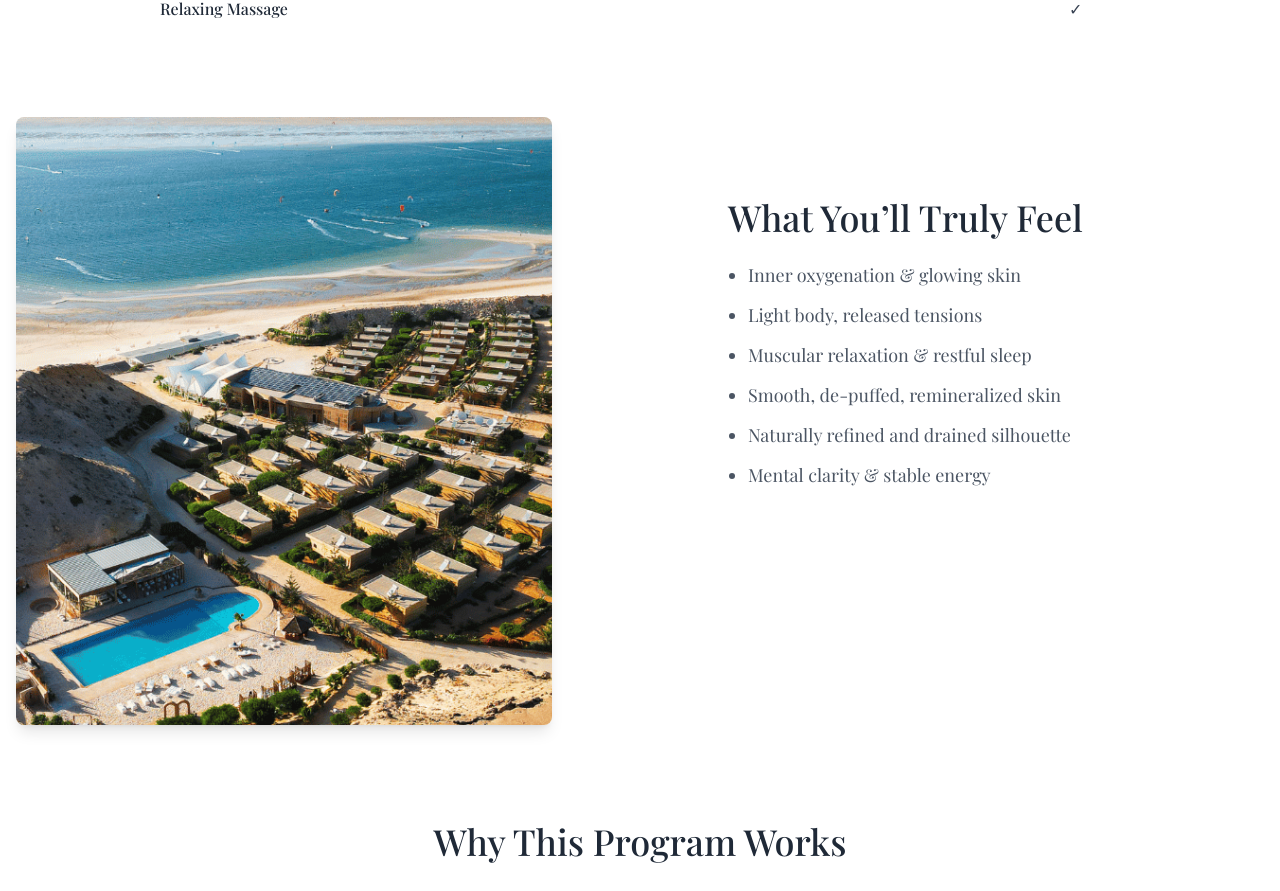
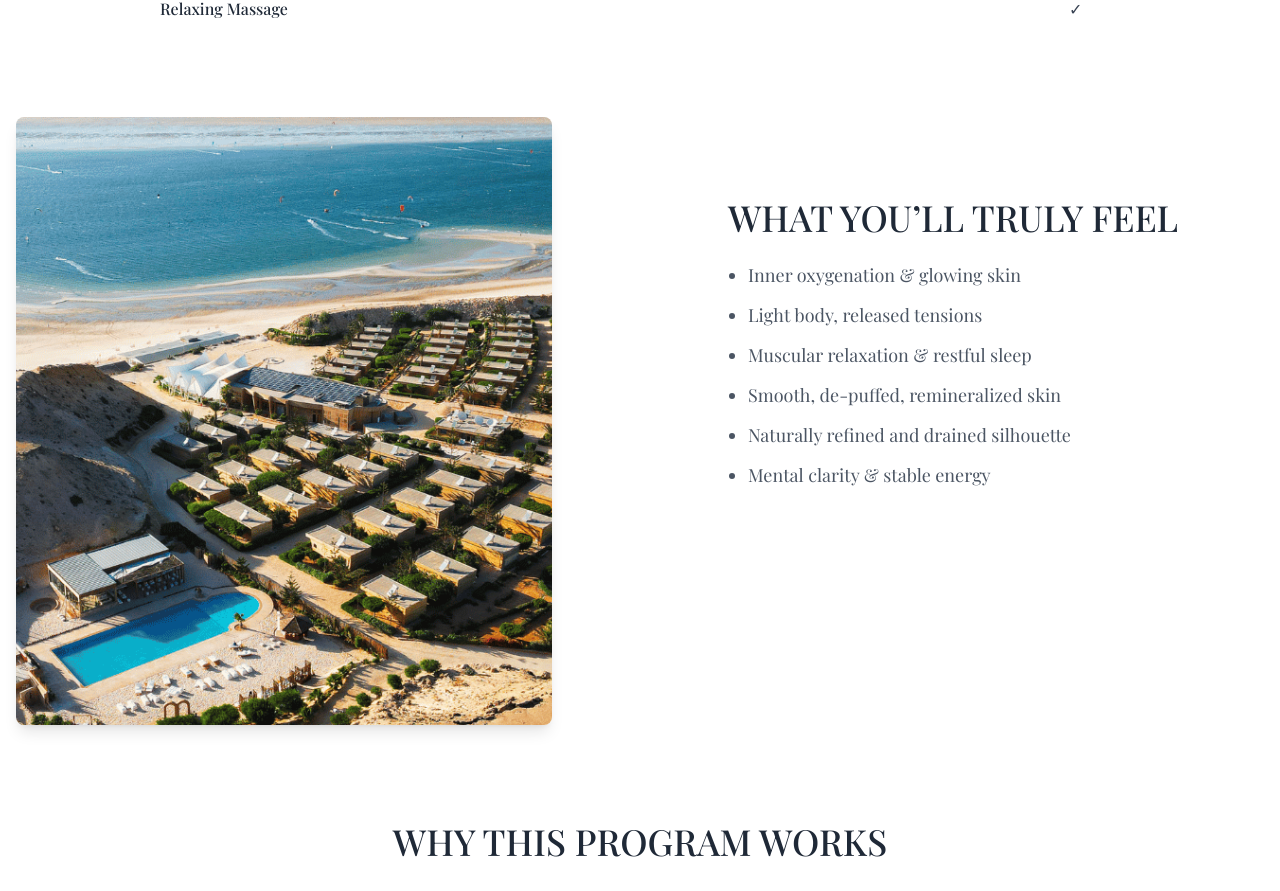
Before and after one commit to successproductions/hotel-thalasso-landing, a Next.js app: page /en/evasion-holistique-3-jours in a window 1280 px wide. Shown: the part 4693-5584 px from the top of the page. Built offline with nearby package versions, Linux system fonts and the light colour scheme; a web font is replaced by a local one.

Commit message:
style: update ObjectivesSection and ProgrammeFonctionne components to capitalize section titles for improved visual emphasis

```diff
--- a/src/components/ObjectivesSection.tsx
+++ b/src/components/ObjectivesSection.tsx
@@ -26,7 +26,7 @@ export function ObjectivesSection() {
       <div className="mx-auto max-w-6xl px-4 text-center">
         {/* Section title */}
         <h2 className="text-3xl md:text-4xl text-gray-800 font-medium my-6 md:mb-8">
-          {t('title')}
+          {t('title').toUpperCase()}
         </h2>
 
         {/* Two-column grid */}
--- a/src/components/ProgrammeFonctionne.tsx
+++ b/src/components/ProgrammeFonctionne.tsx
@@ -28,7 +28,7 @@ export function ProgrammeFonctionne() {
           {te('title2')}
           </h2>
           <h2 className="text-3xl hidden md:block  md:text-4xl pt-6 md:pt-14  font-medium text-gray-800">
-          {te('title2')}
+          {te('title2').toUpperCase()}
           </h2>
           <ul className="list-disc pl-5 space-y-3 text-gray-600 text-base md:text-lg leading-relaxed">
             {[0, 1, 2, 3, 4, 5].map((i) => {
```
